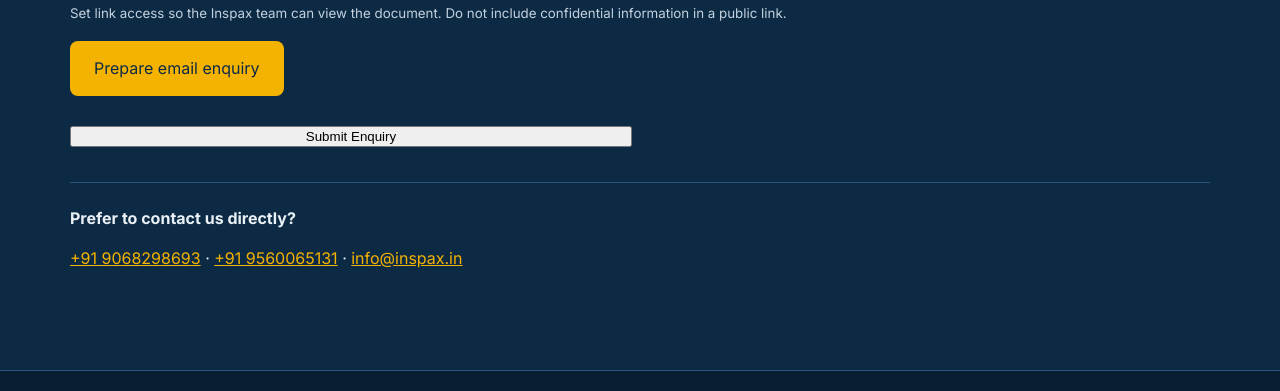
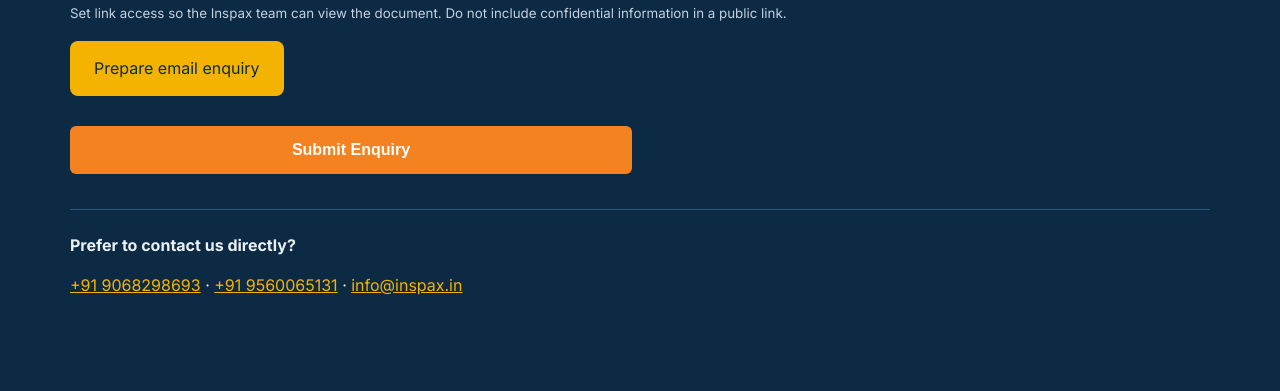
Before and after one commit to Dilkash1617/Inspax_Servicepage, a plain HTML site: page index.html in a window 1280 px wide. Shown: the part 7944-8335 px from the top of the page. Drawn offline with Linux system fonts and the light colour scheme.

Commit message:
Add submit button styles
Added styles for a new submit button with hover and focus effects.

```diff
--- a/styles.css
+++ b/styles.css
@@ -99,3 +99,27 @@ details p{margin:10px 0 0;color:var(--muted)}
  .row .b{width:100%}
 }
 @media(prefers-reduced-motion:reduce){html{scroll-behavior:auto}*,*::before,*::after{transition:none!important;animation:none!important}}
+
+.submit-btn {
+  display: inline-block;
+  width: 100%;
+  padding: 15px 24px;
+  background: #f58220;
+  color: #ffffff;
+  border: none;
+  border-radius: 6px;
+  font-size: 16px;
+  font-weight: 600;
+  cursor: pointer;
+  transition: background 0.3s ease, transform 0.2s ease;
+}
+
+.submit-btn:hover {
+  background: #d96810;
+  transform: translateY(-2px);
+}
+
+.submit-btn:focus-visible {
+  outline: 3px solid #222;
+  outline-offset: 3px;
+}
```
